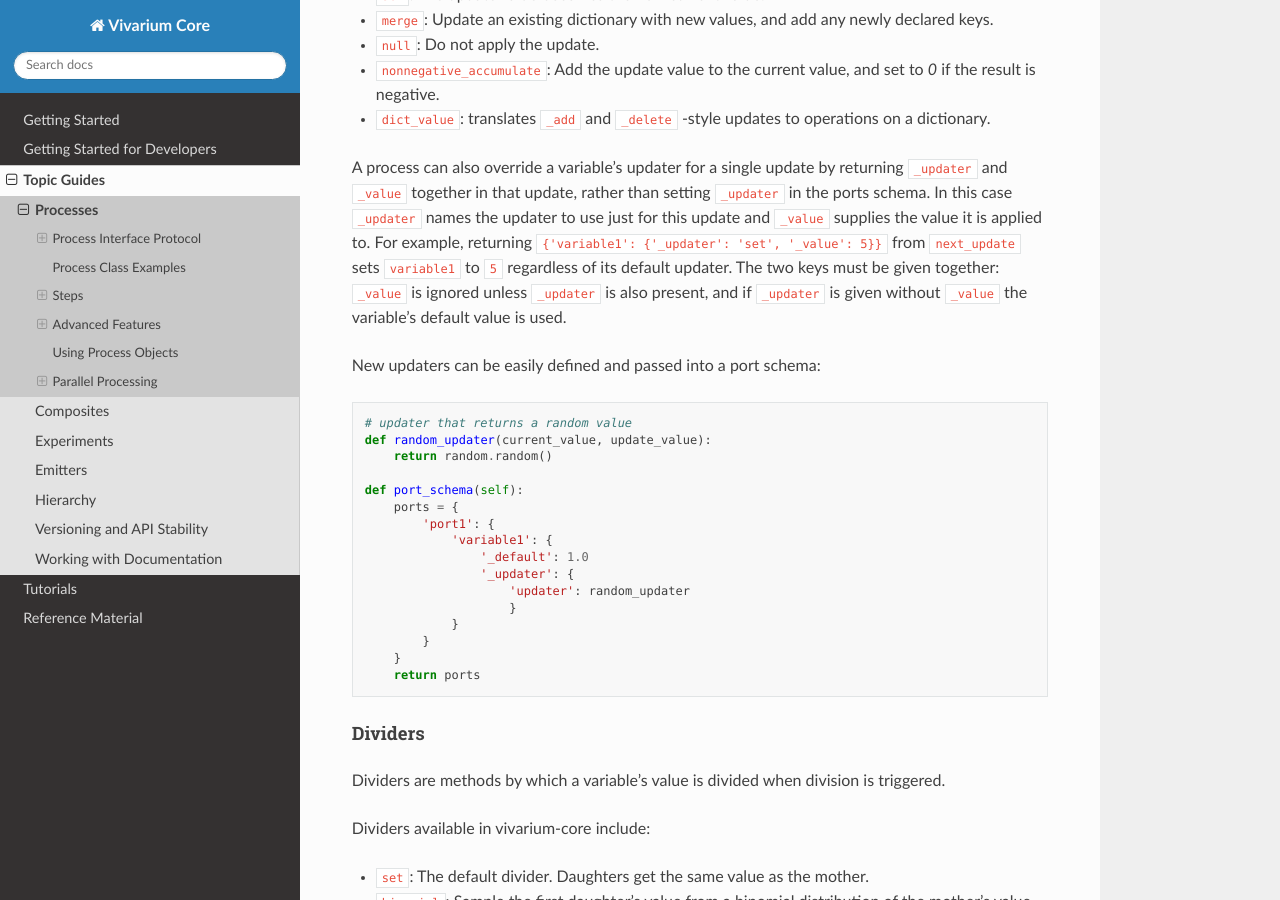
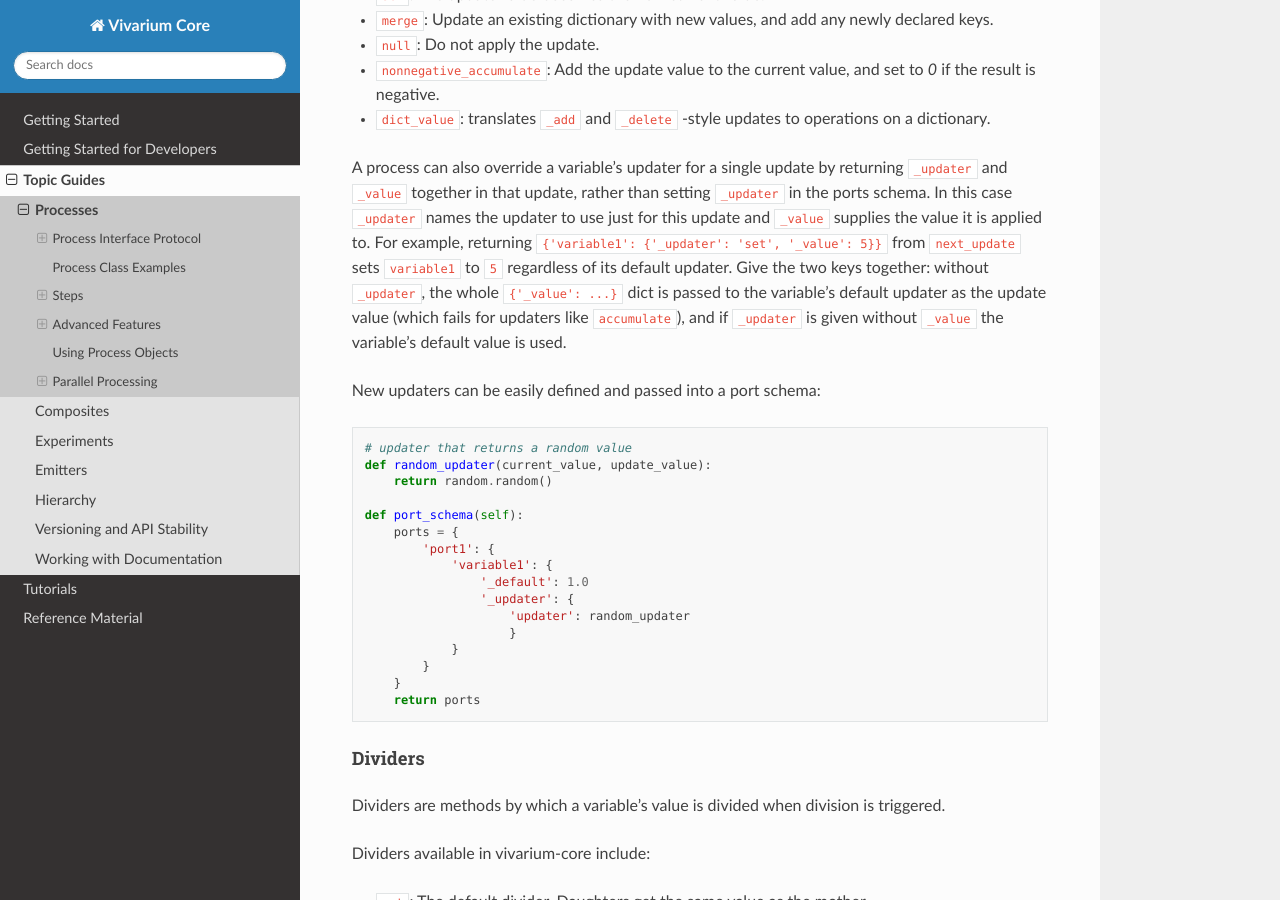
Before and after one commit to vivarium-collective/vivarium-core, a Sphinx documentation site: the page built from doc/guides/processes.rst, in a window 1280 px wide and 900 px high, scrolled down 3353 px. Built offline with Sphinx 7.4.7 and the Read the Docs theme 3.1.0, drawn with Linux system fonts in a browser that asks for light colours; pages that are not in the unit, such as notebooks, are missing from menus.

Commit message:
Correct what the docs say about _value without _updater
A '_value' given without '_updater' isn't ignored: the whole dict is
passed to the variable's default updater, which fails for updaters like
accumulate.

Co-Authored-By: Claude Opus 5.5 <noreply@anthropic.com>

```diff
--- a/doc/guides/processes.rst
+++ b/doc/guides/processes.rst
@@ -187,10 +187,11 @@ setting ``_updater`` in the ports schema. In this case ``_updater`` names
 the updater to use just for this update and ``_value`` supplies the value
 it is applied to. For example, returning
 ``{'variable1': {'_updater': 'set', '_value': 5}}`` from ``next_update``
-sets ``variable1`` to ``5`` regardless of its default updater. The two keys
-must be given together: ``_value`` is ignored unless ``_updater`` is also
-present, and if ``_updater`` is given without ``_value`` the variable's
-default value is used.
+sets ``variable1`` to ``5`` regardless of its default updater. Give the two
+keys together: without ``_updater``, the whole ``{'_value': ...}`` dict is
+passed to the variable's default updater as the update value (which fails
+for updaters like ``accumulate``), and if ``_updater`` is given without
+``_value`` the variable's default value is used.
 
 New updaters can be easily defined and passed into a port schema:
 
```
